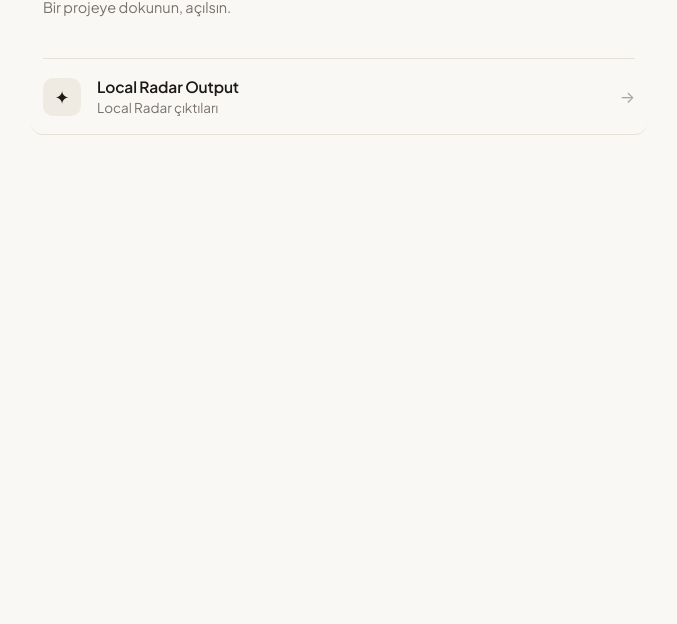
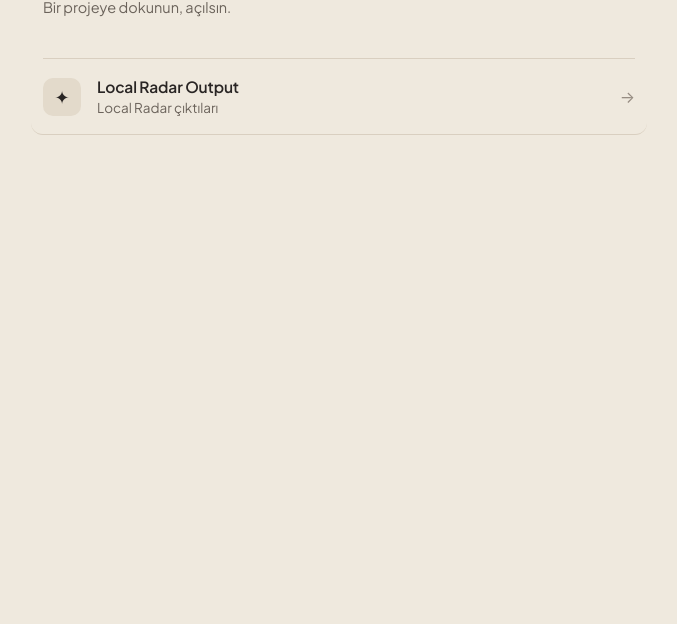
Before and after one commit to cisey/cisey.github.io, a plain HTML site: page index.html in a window 1280 px wide. Shown: the part 106-730 px from the top of the page, without its empty margins (301-978 px from the left). Drawn offline with Linux system fonts and the light colour scheme; no server answers.

Commit message:
Update index.html

```diff
--- a/index.html
+++ b/index.html
@@ -11,7 +11,7 @@
 </script>
 <meta charset="utf-8">
 <meta name="viewport" content="width=device-width, initial-scale=1, viewport-fit=cover">
-<title>Cihan · Projeler</title>
+<title>Projeler</title>
 
 <!-- Sayfa açılırken tema yanıp sönmesini önler -->
 <script>
@@ -28,13 +28,13 @@
 
 <style>
 :root {
-  --bg: #faf8f5;
-  --surface-hover: #f2eee7;
-  --icon-bg: #f0ebe2;
-  --border: #e6e0d6;
-  --text-main: #1c1917;
-  --text-muted: #78716c;
-  --text-faint: #a8a29e;
+  --bg: #efe9de;
+  --surface-hover: #e5ddd0;
+  --icon-bg: #e3dacb;
+  --border: #d9cfc0;
+  --text-main: #292524;
+  --text-muted: #6b635b;
+  --text-faint: #968c82;
   --accent: #b45309;
 }
 
@@ -189,20 +189,8 @@ p.desc {
   text-overflow: ellipsis;
 }
 
-.item-right {
+.item-arrow {
   flex-shrink: 0;
-  display: flex;
-  align-items: center;
-  gap: 12px;
-}
-
-.item-date {
-  font-size: 12px;
-  color: var(--text-faint);
-  font-variant-numeric: tabular-nums;
-}
-
-.item-arrow {
   color: var(--text-faint);
   font-size: 16px;
   transition: transform 0.2s ease, color 0.2s ease;
@@ -227,9 +215,8 @@ p.desc {
   padding-top: 48px;
   display: flex;
   align-items: center;
-  justify-content: space-between;
+  justify-content: flex-end;
   font-size: 13px;
-  color: var(--text-faint);
 }
 
 .footer a {
@@ -256,7 +243,6 @@ p.desc {
   .container { padding: 40px 20px 36px; }
   .header { margin-bottom: 28px; }
   .item { padding: 16px 8px; margin: 0 -8px; gap: 12px; }
-  .item-date { display: none; }
 }
 </style>
 </head>
@@ -278,7 +264,6 @@ p.desc {
     </main>
 
     <footer class="footer">
-      <span>Cihan</span>
       <a href="https://github.com/cisey" target="_blank" rel="noopener noreferrer">
         <svg viewBox="0 0 24 24" aria-hidden="true"><path d="M12 .5C5.65.5.5 5.65.5 12c0 5.08 3.29 9.39 7.86 10.91.58.11.79-.25.79-.56 0-.28-.01-1.02-.02-2-3.2.7-3.88-1.54-3.88-1.54-.52-1.33-1.28-1.69-1.28-1.69-1.05-.72.08-.7.08-.7 1.16.08 1.77 1.19 1.77 1.19 1.03 1.76 2.7 1.25 3.36.96.1-.75.4-1.25.73-1.54-2.55-.29-5.24-1.28-5.24-5.69 0-1.26.45-2.29 1.19-3.1-.12-.29-.52-1.46.11-3.05 0 0 .97-.31 3.18 1.18a11.05 11.05 0 0 1 5.79 0c2.21-1.49 3.18-1.18 3.18-1.18.63 1.59.23 2.76.11 3.05.74.81 1.19 1.84 1.19 3.1 0 4.42-2.69 5.39-5.26 5.68.41.36.78 1.06.78 2.14 0 1.55-.01 2.79-.01 3.17 0 .31.21.68.8.56A11.51 11.51 0 0 0 23.5 12C23.5 5.65 18.35.5 12 .5z"/></svg>
         github.com/cisey
@@ -320,7 +305,6 @@ p.desc {
     const VARSAYILAN_IKON = '✦';
 
     const list = document.getElementById('list');
-    const tarihFormat = new Intl.DateTimeFormat('tr-TR', { month: 'short', year: 'numeric' });
 
     function ad(n) {
       return n.replace(/[-_]+/g, ' ').replace(/\b\p{L}/gu, c => c.toLocaleUpperCase('tr'));
@@ -329,13 +313,6 @@ p.desc {
     function sira(r) {
       const i = SIRA.indexOf(r.name.toLowerCase());
       return i === -1 ? 999 : i;
-    }
-
-    function tarih(r) {
-      const t = r.pushed_at || r.updated_at;
-      if (!t) return '';
-      const d = new Date(t);
-      return isNaN(d) ? '' : tarihFormat.format(d);
     }
 
     function ciz(repolar) {
@@ -349,7 +326,6 @@ p.desc {
         const key = r.name.toLowerCase();
         const aciklama = ACIKLAMA[key] || r.description || '';
         const ikon = IKON[key] || VARSAYILAN_IKON;
-        const guncelleme = tarih(r);
 
         const a = document.createElement('a');
         a.className = 'item';
@@ -360,10 +336,7 @@ p.desc {
             <div class="item-title">${ad(r.name)}</div>
             ${aciklama ? `<div class="item-desc">${aciklama}</div>` : ''}
           </div>
-          <div class="item-right">
-            ${guncelleme ? `<span class="item-date">${guncelleme}</span>` : ''}
-            <span class="item-arrow">→</span>
-          </div>
+          <span class="item-arrow">→</span>
         `;
         list.appendChild(a);
       });
```
